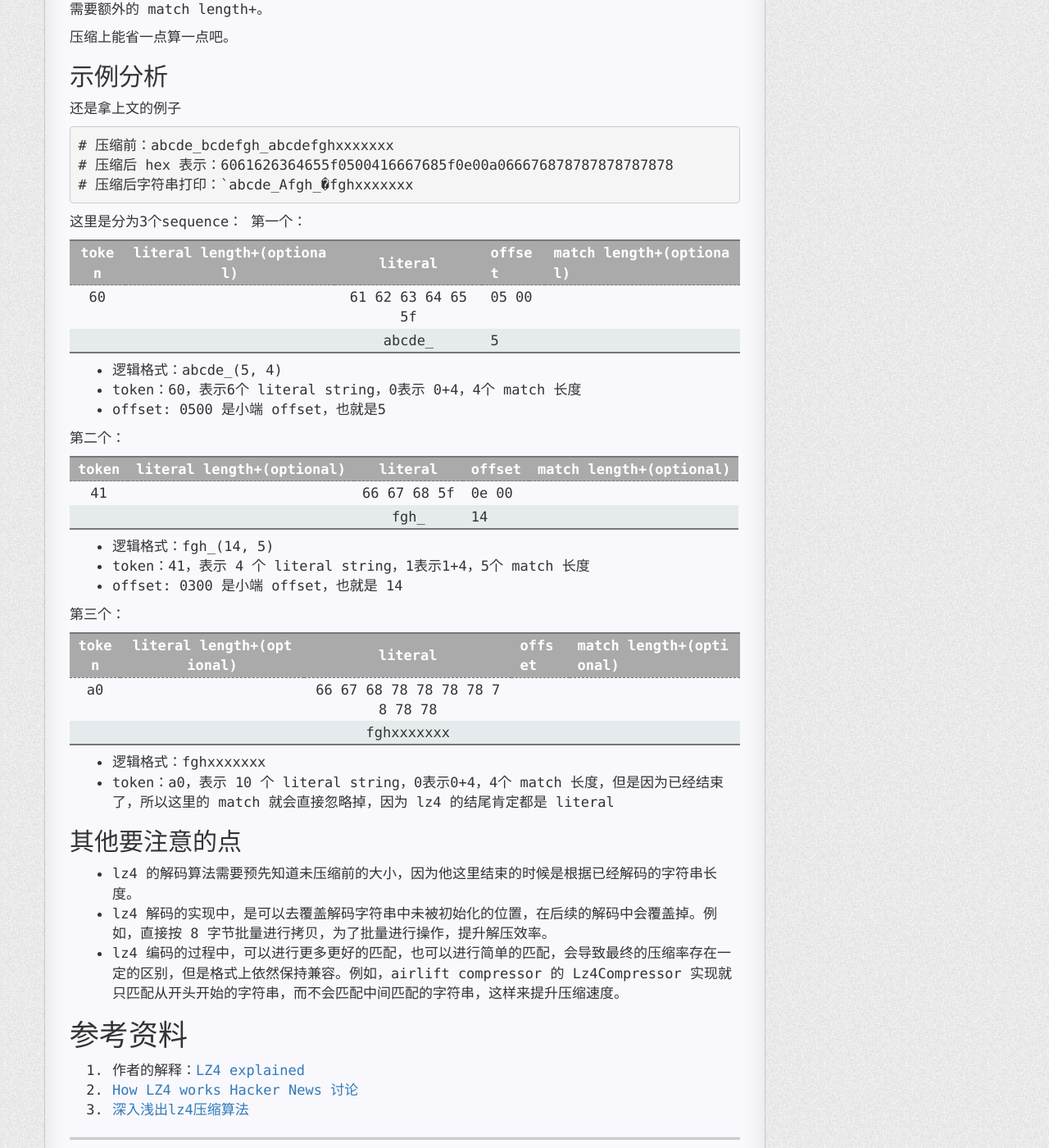
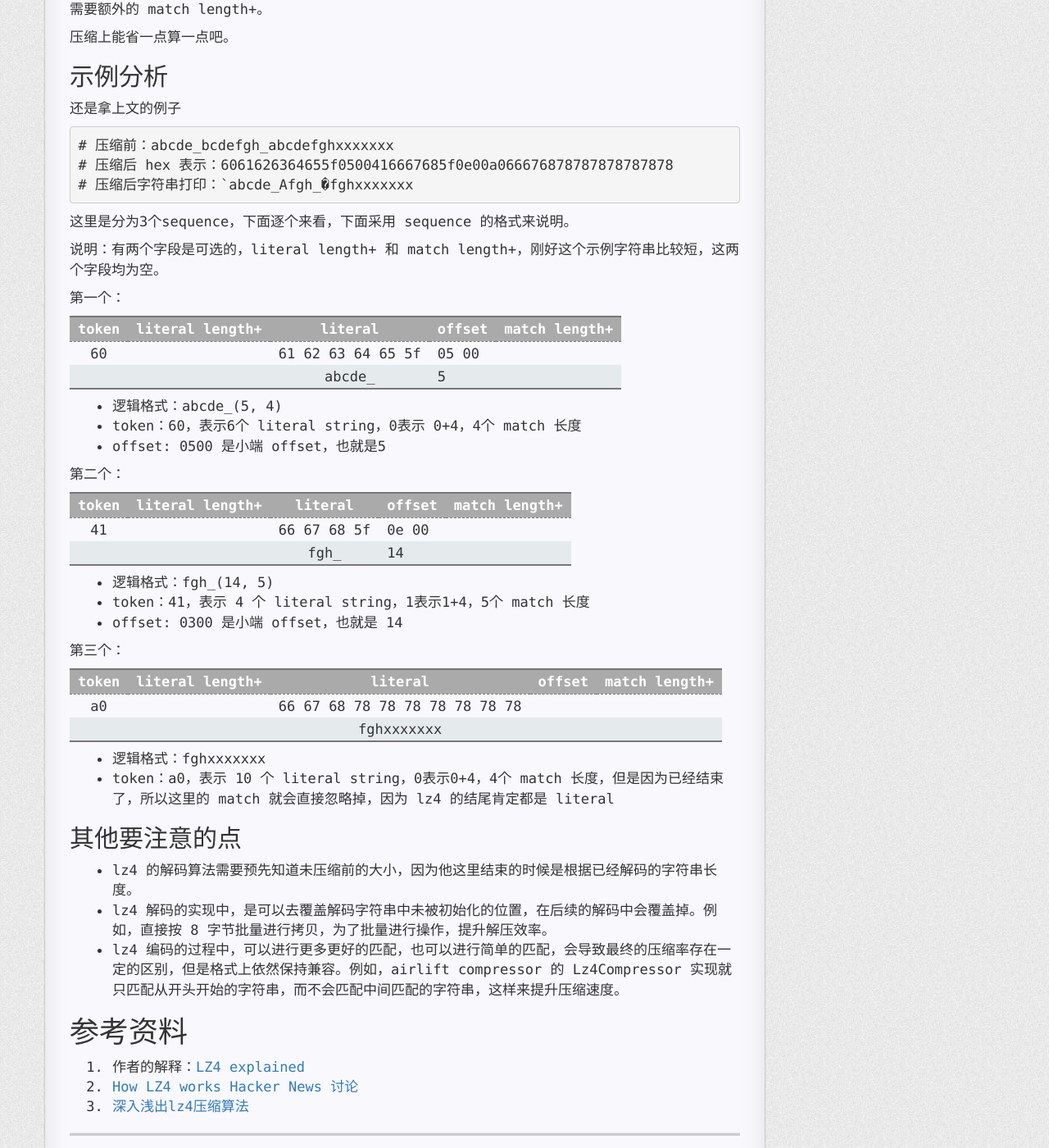
Before and after one commit to icejoywoo/icejoywoo.github.io, a Jekyll site: the page built from _posts/2023-08-15-intro-to-lz4.md, in a window 1280 px wide and 1400 px high, scrolled down 2630 px. Shown: the whole window at 82% size. Built offline with Jekyll 4.4.1, drawn with Linux system fonts in a browser that asks for light colours; comment, search, counter and statistics services are not loaded.

Commit message:
update format

````diff
--- a/_posts/2023-08-15-intro-to-lz4.md
+++ b/_posts/2023-08-15-intro-to-lz4.md
@@ -97,13 +97,16 @@ Sequence 的格式如下图所示：
 # 压缩后字符串打印：`abcde_Afgh_�fghxxxxxxx
 ```
 
-这里是分为3个sequence：
+这里是分为3个sequence，下面逐个来看，下面采用 sequence 的格式来说明。
+
+说明：有两个字段是可选的，literal length+ 和 match length+，刚好这个示例字符串比较短，这两个字段均为空。
+
 第一个：
 
-| token | literal length+(optional) |      literal      | offset | match length+(optional) |
-|:-----:|:-------------------------:|:-----------------:|--------|-------------------------|
-| 60    |                           | 61 62 63 64 65 5f | 05 00  |                         |
-|       |                           | abcde_            | 5      |                         |
+| token | literal length+ |      literal      | offset | match length+ |
+|:-----:|:---------------:|:-----------------:|--------|---------------|
+| 60    |                 | 61 62 63 64 65 5f | 05 00  |               |
+|       |                 | abcde_            | 5      |               |
 
 * 逻辑格式：abcde_(5, 4)
 * token：60，表示6个 literal string，0表示 0+4，4个 match 长度
@@ -111,10 +114,10 @@ Sequence 的格式如下图所示：
 
 第二个：
 
-| token | literal length+(optional) |   literal   | offset | match length+(optional) |
-|:-----:|:-------------------------:|:-----------:|--------|-------------------------|
-| 41    |                           | 66 67 68 5f | 0e 00  |                         |
-|       |                           | fgh_        | 14     |                         |
+| token | literal length+ |   literal   | offset | match length+ |
+|:-----:|:---------------:|:-----------:|--------|---------------|
+| 41    |                 | 66 67 68 5f | 0e 00  |               |
+|       |                 | fgh_        | 14     |               |
 
 * 逻辑格式：fgh_(14, 5)
 * token：41，表示 4 个 literal string，1表示1+4，5个 match 长度
@@ -122,13 +125,14 @@ Sequence 的格式如下图所示：
 
 第三个：
 
-| token | literal length+(optional) |            literal            | offset | match length+(optional) |
-|:-----:|:-------------------------:|:-----------------------------:|--------|-------------------------|
-| a0    |                           | 66 67 68 78 78 78 78 78 78 78 |        |                         |
-|       |                           | fghxxxxxxx                    |        |                         |
+| token | literal length+ |            literal            | offset | match length+ |
+|:-----:|:---------------:|:-----------------------------:|--------|---------------|
+| a0    |                 | 66 67 68 78 78 78 78 78 78 78 |        |               |
+|       |                 | fghxxxxxxx                    |        |               |
 
 * 逻辑格式：fghxxxxxxx
 * token：a0，表示 10 个 literal string，0表示0+4，4个 match 长度，但是因为已经结束了，所以这里的 match 就会直接忽略掉，因为 lz4 的结尾肯定都是 literal
+
 
 ## 其他要注意的点
 
````
